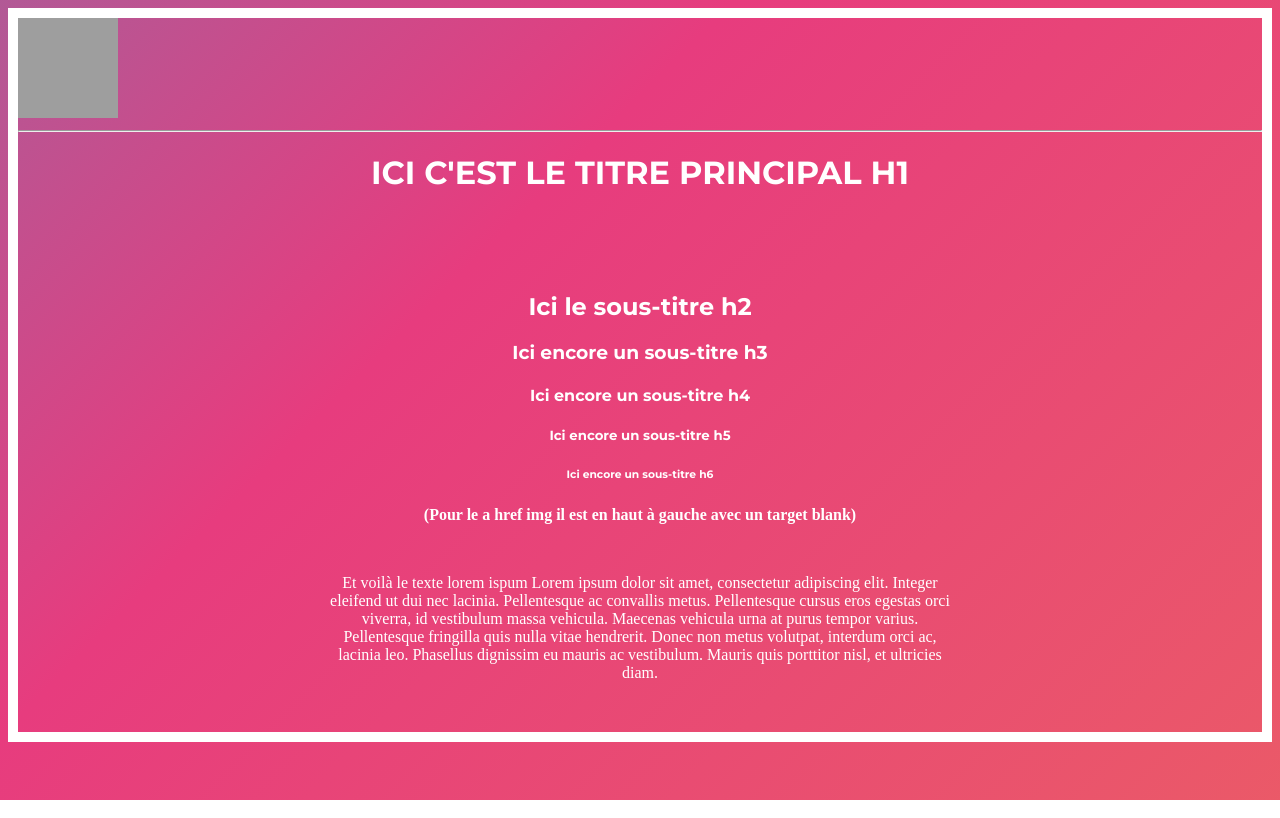
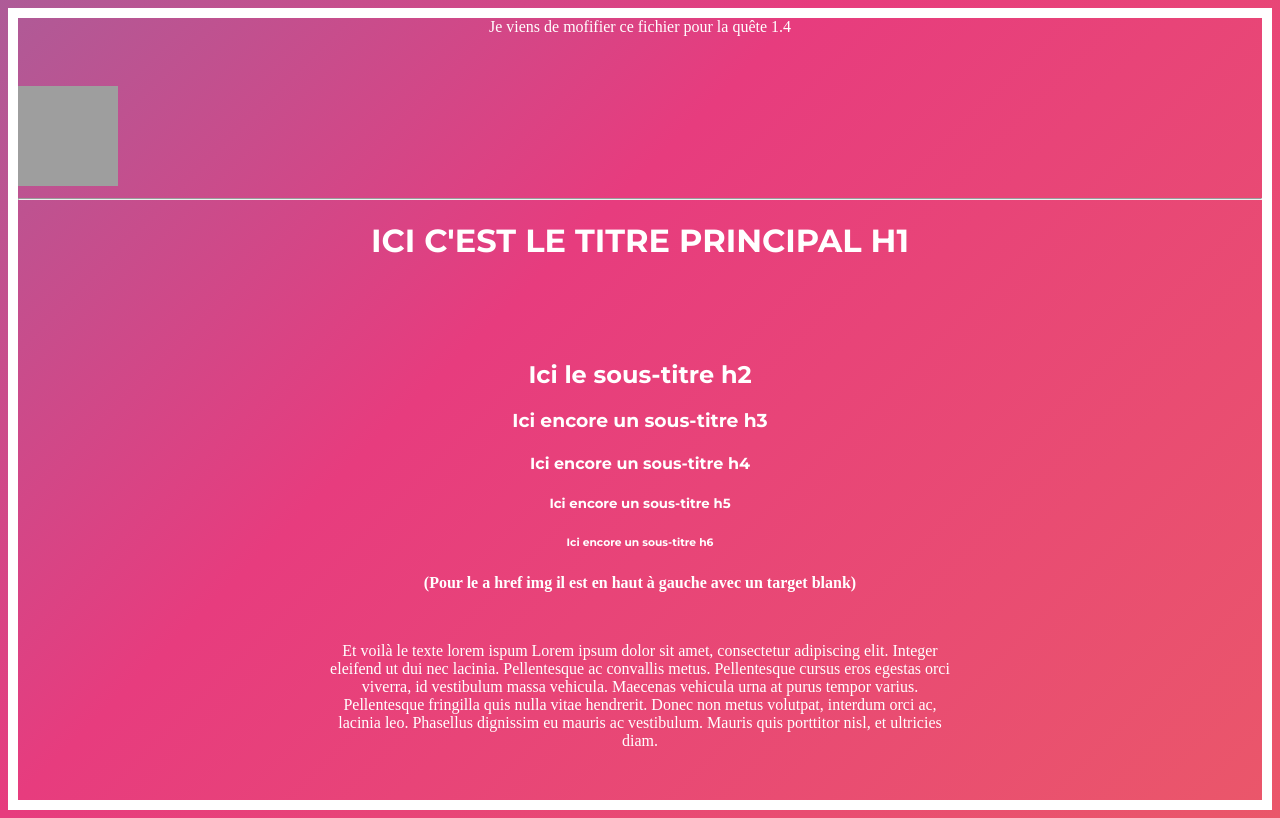
Before and after one commit to tomczakevin/1.4git, a plain HTML site: page index.html in a window 1280 px wide. Drawn offline with Linux system fonts and the light colour scheme; grey boxes are pictures that could not be loaded.

Commit message:
Update index.html
je viens de modifier ce fichier pour la quête 1.4

```diff
--- a/index.html
+++ b/index.html
@@ -10,6 +10,15 @@
 </head>
 
 <body>
+
+
+
+<p>Je viens de mofifier ce fichier pour la quête 1.4</p>
+
+
+
+
+
 <a class="logo" href="http://www.wildcodeschool.com" target="_blank"><img src="https://campusnumerique.auvergnerhonealpes.fr/app/uploads/2019/03/logo_wildcode.jpg" alt="logo image lien" ></a>  </body>
 <hr>
 
```
